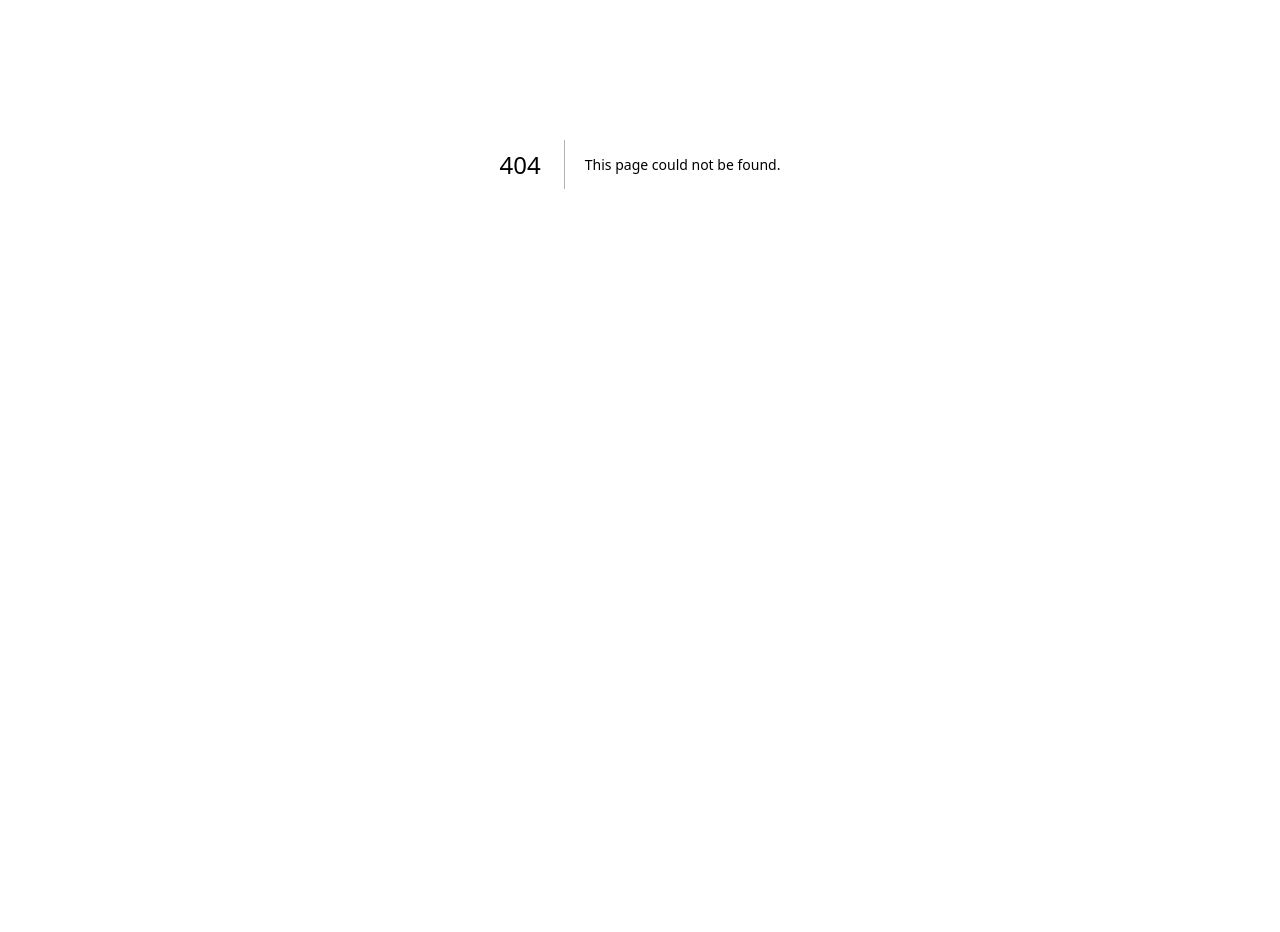
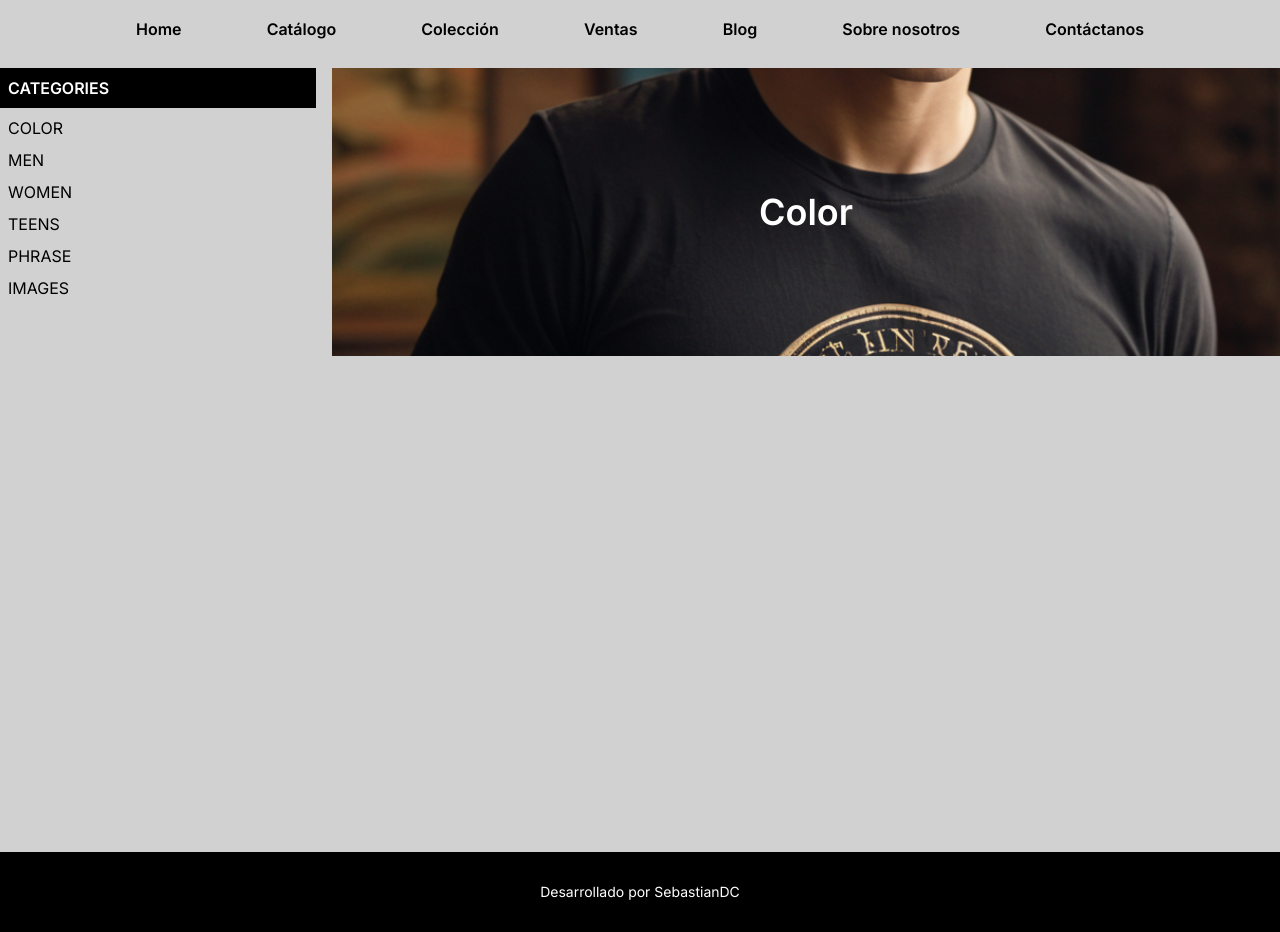
Before and after one commit to sebasdex/ropavejero-next, a Next.js app: page /categories/color in a window 1280 px wide. Before the commit this address had no page. Shown: the part 236-1168 px from the top of the page. Before the commit the page ends 800 px from the top, so only its background shows below. Built offline with nearby package versions, Linux system fonts and the light colour scheme.

Commit message:
add components

```diff
--- /dev/null
+++ b/src/app/categories/color/page.tsx
@@ -0,0 +1,14 @@
+import BannerCategory from "@/components/BannerCategory";
+import MenuCategories from "@/components/MenuCategories";
+import React from "react";
+
+function color() {
+  return (
+    <aside className="w-full mt-4 flex gap-4">
+      <MenuCategories />
+      <BannerCategory categoryName="Color" categoryBG="bg-menGrid" />
+    </aside>
+  );
+}
+
+export default color;
--- a/src/app/layout.tsx
+++ b/src/app/layout.tsx
@@ -1,6 +1,9 @@
 import type { Metadata } from "next";
 import { Inter } from "next/font/google";
 import "./globals.css";
+import Footer from "@/components/Footer";
+import Menubar from "@/components/Menubar";
+import MenuLogo from "@/components/MenuLogo";
 
 const inter = Inter({ subsets: ["latin"] });
 
@@ -16,7 +19,14 @@ export default function RootLayout({
 }>) {
   return (
     <html lang="en">
-      <body className={inter.className}>{children}</body>
+      <body className={inter.className}>
+        <Menubar />
+        <MenuLogo />
+        <div className="container min-h-dvh mx-auto flex flex-col">
+          {children}
+        </div>
+        <Footer />
+      </body>
     </html>
   );
 }
--- a/src/app/page.tsx
+++ b/src/app/page.tsx
@@ -1,10 +1,7 @@
 "use client";
 import Banner from "@/components/Banner";
 import Categories from "@/components/Categories";
-import Footer from "@/components/Footer";
 import MenuCategories from "@/components/MenuCategories";
-import MenuLogo from "@/components/MenuLogo";
-import Menubar from "@/components/Menubar";
 import Offer from "@/components/Offer";
 import PopularShirts from "@/components/PopularShirts";
 import Title from "@/components/Title";
@@ -13,9 +10,6 @@ import Trend from "@/components/Trend";
 export default function Home() {
   return (
     <>
-      <Menubar />
-      <div className="container min-h-dvh mx-auto m-8 flex flex-col items-center justify-center">
-        <MenuLogo />
       <Banner />
       <Categories />
       <Title text="Popular Products" />
@@ -26,8 +20,6 @@ export default function Home() {
       <Offer />
       <Title text="Tendencias" />
       <Trend />
-      </div>
-      <Footer />
     </>
   );
 }
--- a/src/components/Banner.tsx
+++ b/src/components/Banner.tsx
@@ -31,7 +31,7 @@ function Banner() {
   };
 
   return (
-    <section className=" mx-auto m-8 flex relative h-[30rem] w-full">
+    <section className=" mx-auto m-4 flex relative h-[30rem] w-full">
       {bannerImages.map((image, index) => (
         <img
           key={index}
--- /dev/null
+++ b/src/components/BannerCategory.tsx
@@ -0,0 +1,21 @@
+import React from "react";
+
+function BannerCategory({
+  categoryName,
+  categoryBG,
+}: {
+  categoryName: string;
+  categoryBG: string;
+}) {
+  return (
+    <section
+      className={`w-full h-72 flex flex-col items-center justify-center bg-cover bg-center ${categoryBG}`}
+    >
+      <h1 className="text-center text-4xl font-semibold text-white">
+        {categoryName}
+      </h1>
+    </section>
+  );
+}
+
+export default BannerCategory;
--- a/src/components/Footer.tsx
+++ b/src/components/Footer.tsx
@@ -3,8 +3,8 @@ import React from "react";
 
 function Footer() {
   return (
-    <footer className="bg-black text-white w-full h-32 flex justify-center items-center">
-      <p className="text-center">
+    <footer className="bg-black text-white w-full h-20 flex justify-center items-center">
+      <p className="text-center text-sm">
         Desarrollado por{" "}
         <Link
           href="https://github.com/sebasdex"
--- a/src/components/MenuCategories.tsx
+++ b/src/components/MenuCategories.tsx
@@ -6,7 +6,7 @@ function MenuCategories() {
       <p className="bg-black text-white p-2 font-semibold">Categories</p>
       <ul className="flex flex-col gap-2 p-2">
         <li className="hover:text-gray-600">
-          <Link href={"/color"}>Color</Link>
+          <Link href={"/categories/color"}>Color</Link>
         </li>
         <li className="hover:text-gray-600">
           <Link href={"/men"}>Men</Link>
--- a/src/components/MenuLogo.tsx
+++ b/src/components/MenuLogo.tsx
@@ -1,4 +1,5 @@
 import { Bebas_Neue } from "next/font/google";
+import Link from "next/link";
 
 const bebas = Bebas_Neue({
   subsets: ["latin"],
@@ -15,9 +16,9 @@ function MenuLogo() {
       <article
         className={`${bebas.className} mt-1 leading-10 tracking-wider text-4xl flex flex-col items-center justify-center`}
       >
-        <a href="">
+        <Link href="/">
           <img src="/logo.png" alt="logo" className="w-40 h-40" />
-        </a>
+        </Link>
         <span className="-mt-3">Ropavejero</span>
       </article>
       <article className="w-full max-w-screen-lg font-semibold">
--- a/src/components/Menubar.tsx
+++ b/src/components/Menubar.tsx
@@ -1,3 +1,4 @@
+"use client";
 import PersonIcon from "@mui/icons-material/Person";
 import ShoppingCartOutlinedIcon from "@mui/icons-material/ShoppingCartOutlined";
 import SubMenuBar from "./SubMenuBar";
```
Lines whose indentation alone changed are shown as unchanged.
